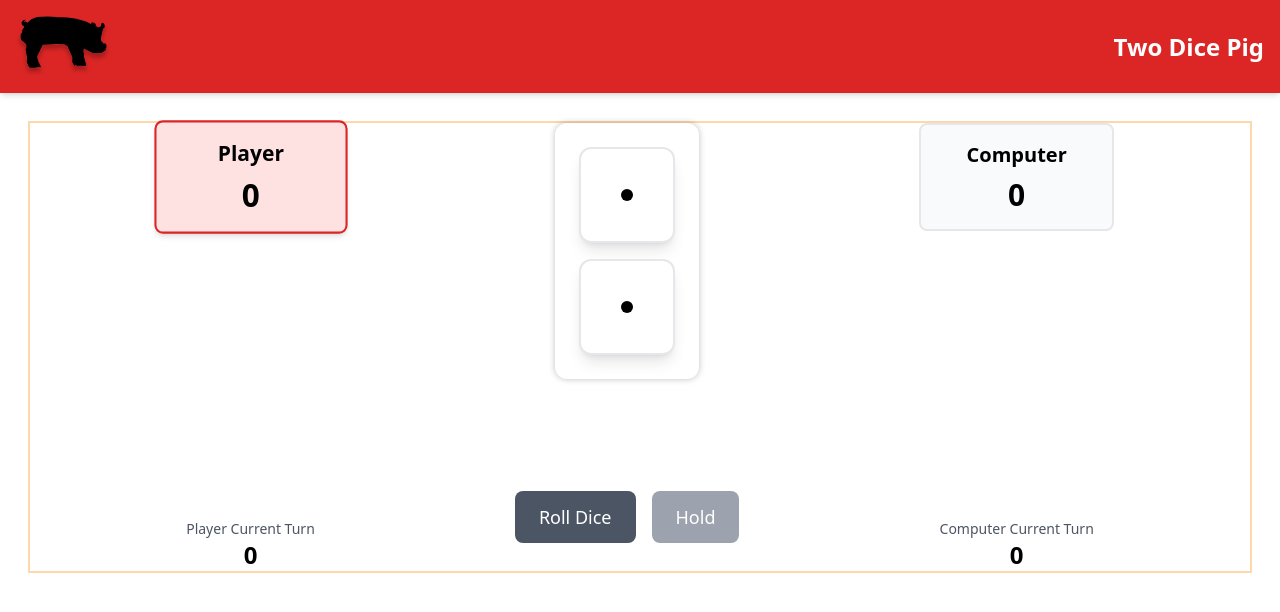
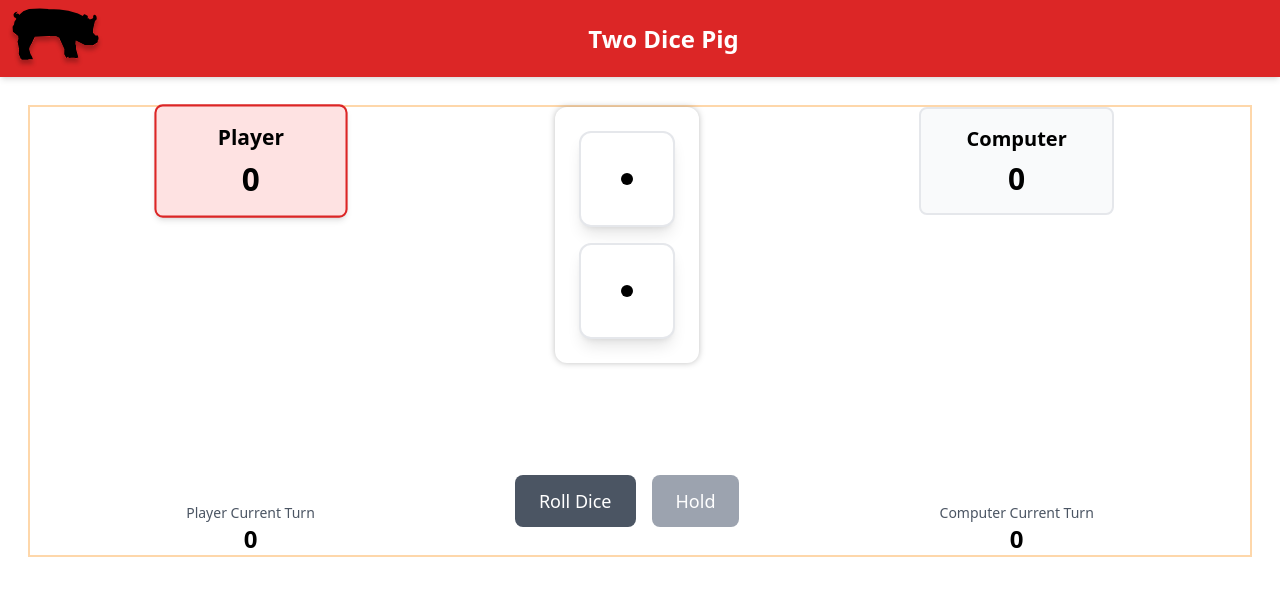
Before and after one commit to mmorris515/pig-game-new, a React (Vite) app: page /game in a window 1280 px wide. Shown: the top 612 px of the page. Built offline with nearby package versions, Linux system fonts and the light colour scheme; a web font is replaced by a local one.

Commit message:
Update links and icon size on header

```diff
--- a/src/components/Layout/Header.tsx
+++ b/src/components/Layout/Header.tsx
@@ -1,12 +1,21 @@
-// src/components/Layout/Header.tsx
 import React from "react";
 import PigIcon from "./PigIcon";
+import { Link } from "react-router-dom";
 
 const Header: React.FC = () => {
   return (
-    <header className="bg-red-600 text-white p-4 flex items-center justify-between shadow-md">
-      <PigIcon />
-      <h1 className="text-2xl font-bold">Two Dice Pig</h1>
+    <header className="bg-red-600 text-white p-2 flex items-center justify-between shadow-md">
+      <div className="flex items-center">
+        <PigIcon />
+      </div>
+      <div className="flex-1 flex justify-center">
+        <Link to="/">
+          <h1 className="text-2xl font-bold hover:drop-shadow-[0_4px_6px_rgba(255,255,255,0.5)] active:drop-shadow-[0_4px_6px_rgba(255,255,255,0.5)] transition-shadow duration-300">
+            Two Dice Pig
+          </h1>
+        </Link>
+      </div>
+      <div className="w-12"></div>
     </header>
   );
 };
```
